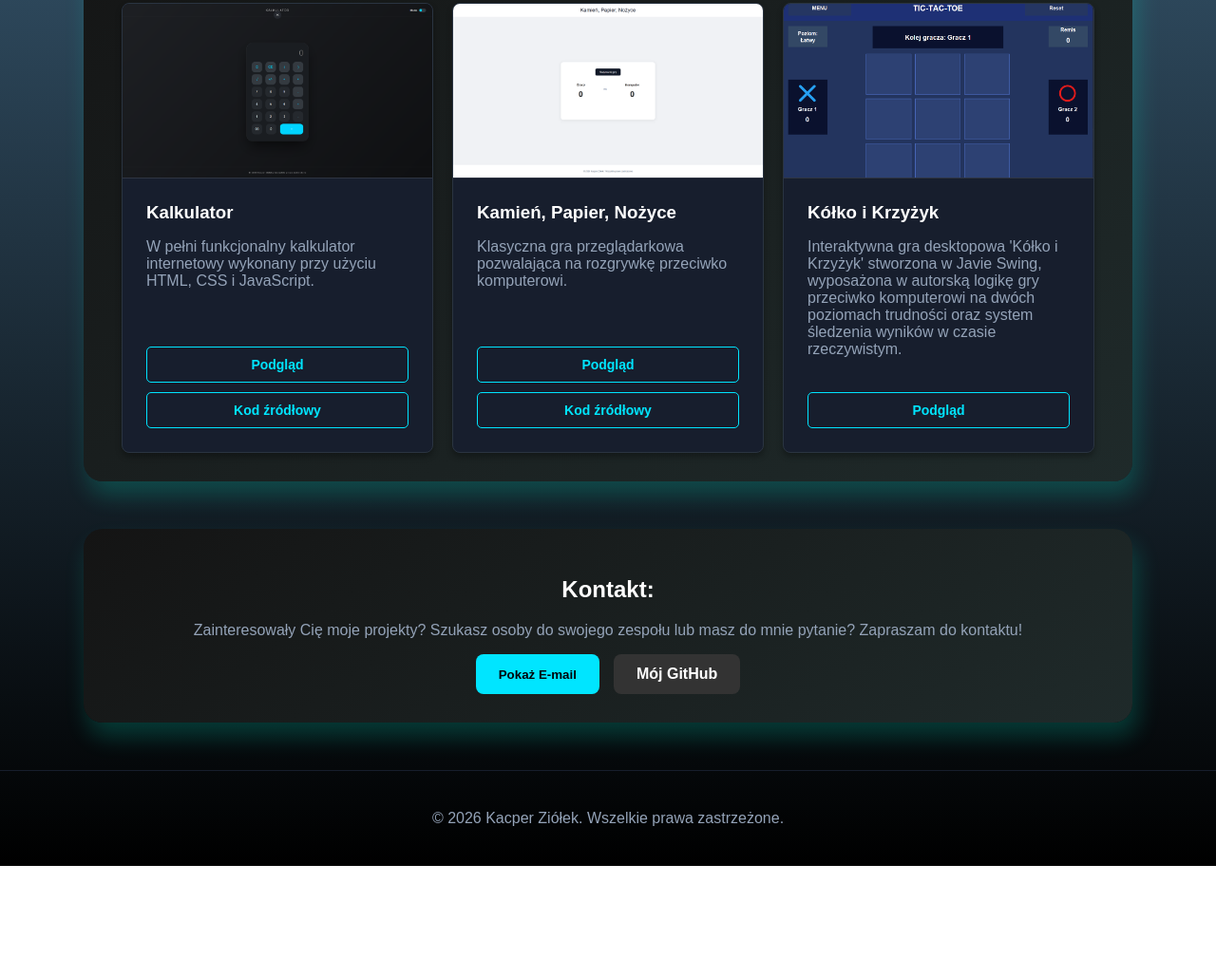
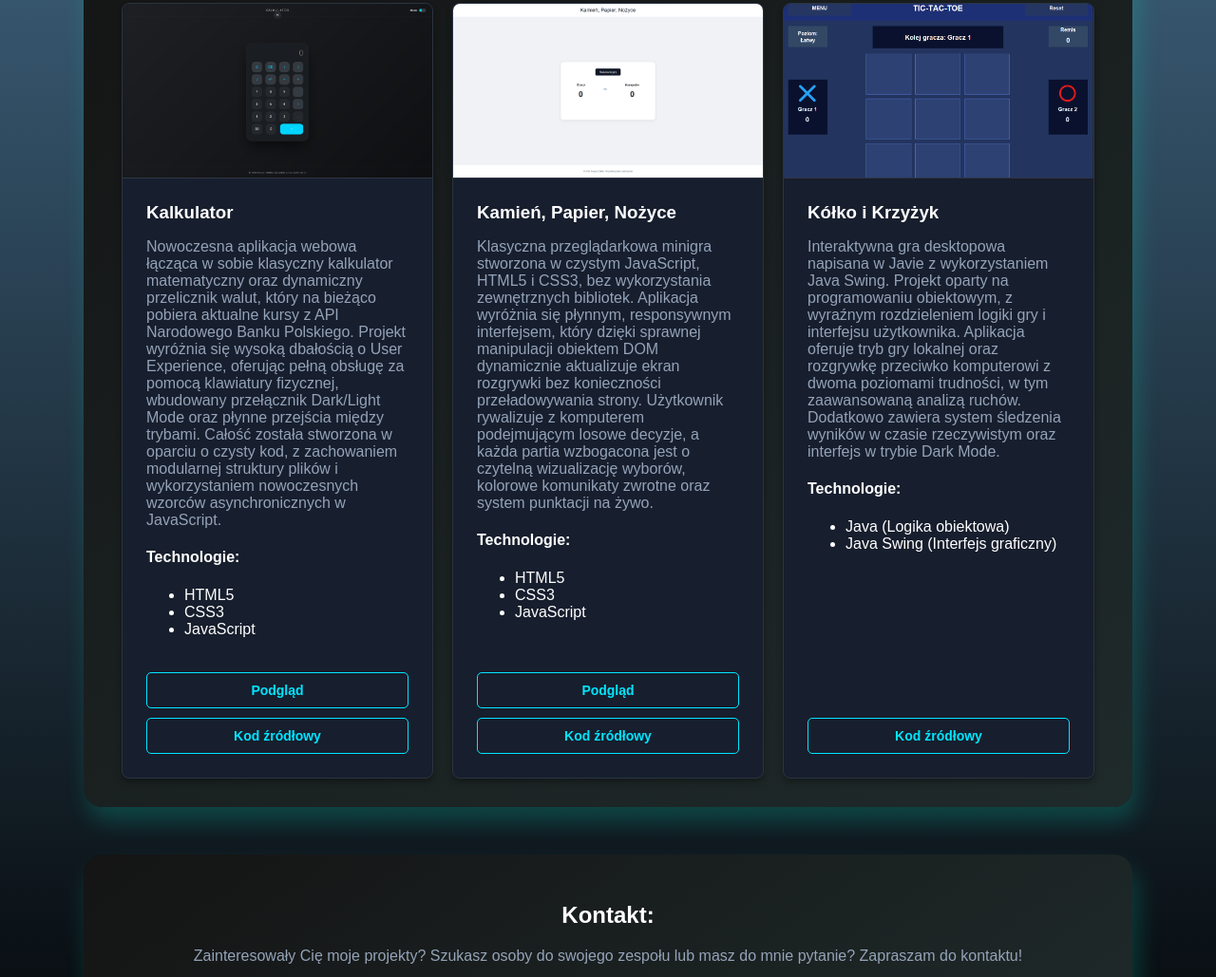
Before and after one commit to Ziollo/moje-portfolio, a plain HTML site: page index.html in a window 1280 px wide. Shown: the part 1675-2704 px from the top of the page at 95% size. Before the commit the page ends 2587 px from the top, so only its background shows below. Drawn offline with nearby package versions, Linux system fonts and the light colour scheme.

Commit message:
Add files via upload

```diff
--- a/index.html
+++ b/index.html
@@ -88,7 +88,13 @@
             <img src="img/kalkluator_1.png" alt="Podgląd projektu Kalkulator" class="project-image">
             <div class="project-info">
                 <h3>Kalkulator</h3>
-                <p>W pełni funkcjonalny kalkulator internetowy wykonany przy użyciu HTML, CSS i JavaScript.</p>
+                <p> Nowoczesna aplikacja webowa łącząca w sobie klasyczny kalkulator matematyczny oraz dynamiczny przelicznik walut, który na bieżąco pobiera aktualne kursy z API Narodowego Banku Polskiego. Projekt wyróżnia się wysoką dbałością o User Experience, oferując pełną obsługę za pomocą klawiatury fizycznej, wbudowany przełącznik Dark/Light Mode oraz płynne przejścia między trybami. Całość została stworzona w oparciu o czysty kod, z zachowaniem modularnej struktury plików i wykorzystaniem nowoczesnych wzorców asynchronicznych w JavaScript.</p>
+                <h4> Technologie:</h4>
+                <ul>
+                    <li> HTML5 </li>
+                    <li> CSS3 </li>
+                    <li> JavaScript </li>
+                </ul>
             </div>
             <a href="https://ziollo.github.io/kalkulator/" class="project-link" target="_blank" rel="noopener">Podgląd</a>
             <a href="https://github.com/Ziollo/kalkulator" class="project-link" target="_blank" rel="noopener">Kod źródłowy</a>
@@ -98,7 +104,13 @@
             <img src="img/mini_gra.png" alt="Podgląd projektu Kamień, Papier, Nożyce" class="project-image">
             <div class="project-info">
                 <h3>Kamień, Papier, Nożyce</h3>
-                <p>Klasyczna gra przeglądarkowa pozwalająca na rozgrywkę przeciwko komputerowi.</p>
+                <p>Klasyczna przeglądarkowa minigra stworzona w czystym JavaScript, HTML5 i CSS3, bez wykorzystania zewnętrznych bibliotek. Aplikacja wyróżnia się płynnym, responsywnym interfejsem, który dzięki sprawnej manipulacji obiektem DOM dynamicznie aktualizuje ekran rozgrywki bez konieczności przeładowywania strony. Użytkownik rywalizuje z komputerem podejmującym losowe decyzje, a każda partia wzbogacona jest o czytelną wizualizację wyborów, kolorowe komunikaty zwrotne oraz system punktacji na żywo.</p>
+                <h4> Technologie:</h4>
+                <ul>
+                    <li> HTML5 </li>
+                    <li> CSS3  </li>
+                    <li> JavaScript  </li>
+                </ul>
             </div>
             <a href="https://ziollo.github.io/mini-gra/" class="project-link" target="_blank" rel="noopener">Podgląd</a>
             <a href="https://github.com/Ziollo/mini-gra" class="project-link" target="_blank" rel="noopener">Kod źródłowy</a>
@@ -108,9 +120,14 @@
             <img src="img/menu_1.png" alt="Podgląd projektu Kółko i Krzyżyk" class="project-image">
             <div class="project-info">
                 <h3>Kółko i Krzyżyk</h3>
-                <p>Interaktywna gra desktopowa 'Kółko i Krzyżyk' stworzona w Javie Swing, wyposażona w autorską logikę gry przeciwko komputerowi na dwóch poziomach trudności oraz system śledzenia wyników w czasie rzeczywistym.</p>
+                <p>Interaktywna gra desktopowa napisana w Javie z wykorzystaniem Java Swing. Projekt oparty na programowaniu obiektowym, z wyraźnym rozdzieleniem logiki gry i interfejsu użytkownika. Aplikacja oferuje tryb gry lokalnej oraz rozgrywkę przeciwko komputerowi z dwoma poziomami trudności, w tym zaawansowaną analizą ruchów. Dodatkowo zawiera system śledzenia wyników w czasie rzeczywistym oraz interfejs w trybie Dark Mode.</p>
+                <h4> Technologie: </h4>
+                <ul>
+                    <li> Java (Logika obiektowa) </li>
+                    <li> Java Swing  (Interfejs graficzny) </li>
+                </ul>
             </div>
-            <a href="https://github.com/Ziollo/tic-tac-toe-java" class="project-link" target="_blank" rel="noopener">Podgląd</a>
+            <a href="https://github.com/Ziollo/tic-tac-toe-java" class="project-link" target="_blank" rel="noopener">Kod źródłowy</a>
         </div>
 
     </div>
```
